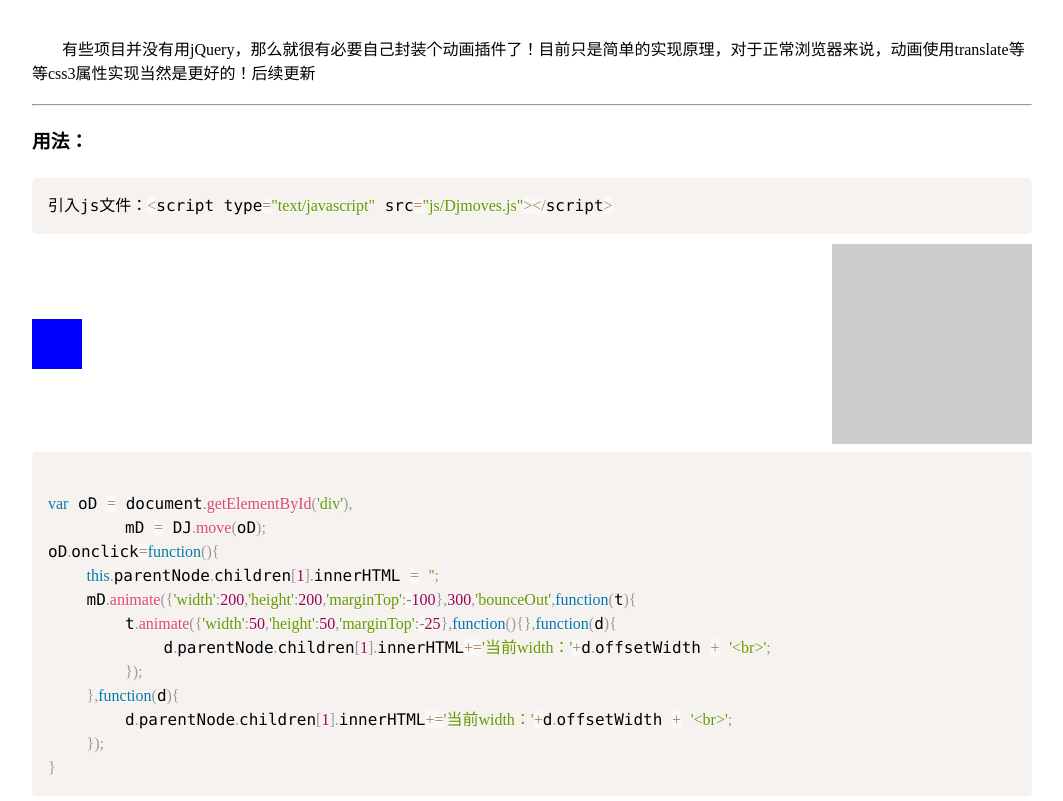
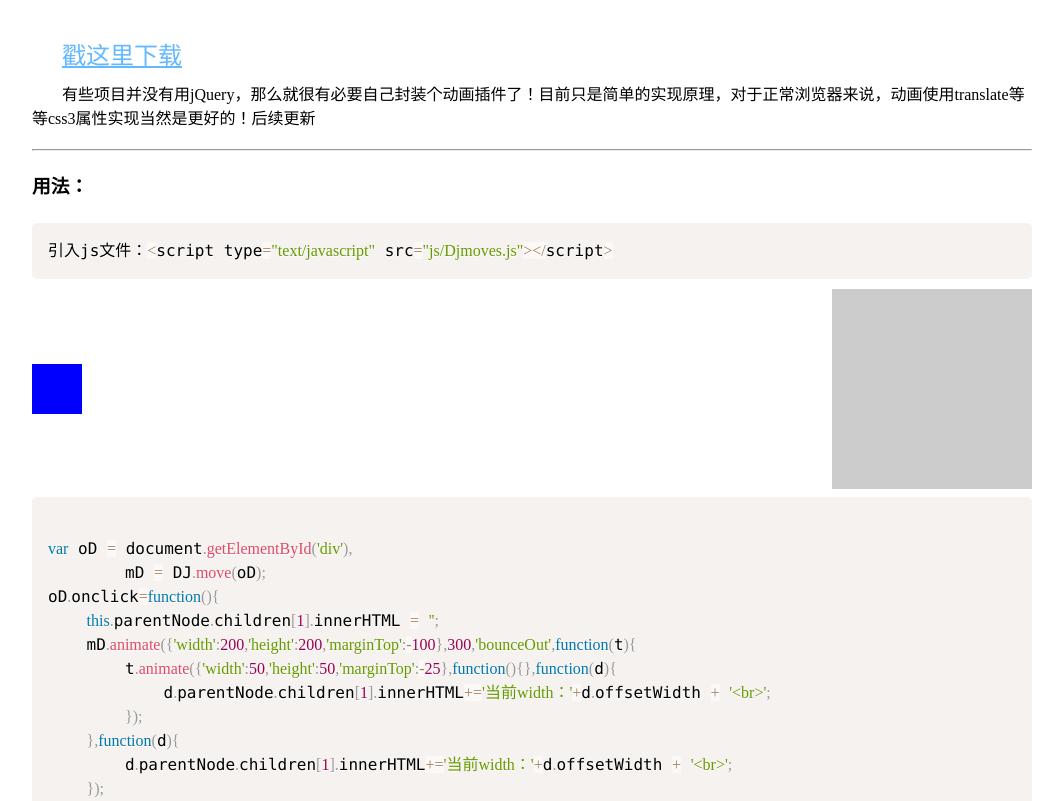
Before and after one commit to dongj0316/djanimate, a plain HTML site: page index.html in a window 1280 px wide. Shown: the part 110-911 px from the top of the page, without its empty margins (108-1171 px from the left). Drawn offline with Linux system fonts and the light colour scheme.

Commit message:
Update index.html

```diff
--- a/index.html
+++ b/index.html
@@ -61,6 +61,7 @@
 <body>
 	<div class="container">
 		<h1>一个简单的动画插件</h1>
+		<p><a href="https://github.com/dongj0316/djanimate/archive/master.zip" style="color:#63B8FF;font-size:24px;">戳这里下载</a></p>
 		<p>有些项目并没有用jQuery，那么就很有必要自己封装个动画插件了！目前只是简单的实现原理，对于正常浏览器来说，动画使用translate等等css3属性实现当然是更好的！后续更新</p>
 		<hr>
 		<h3>用法：</h3>
```
